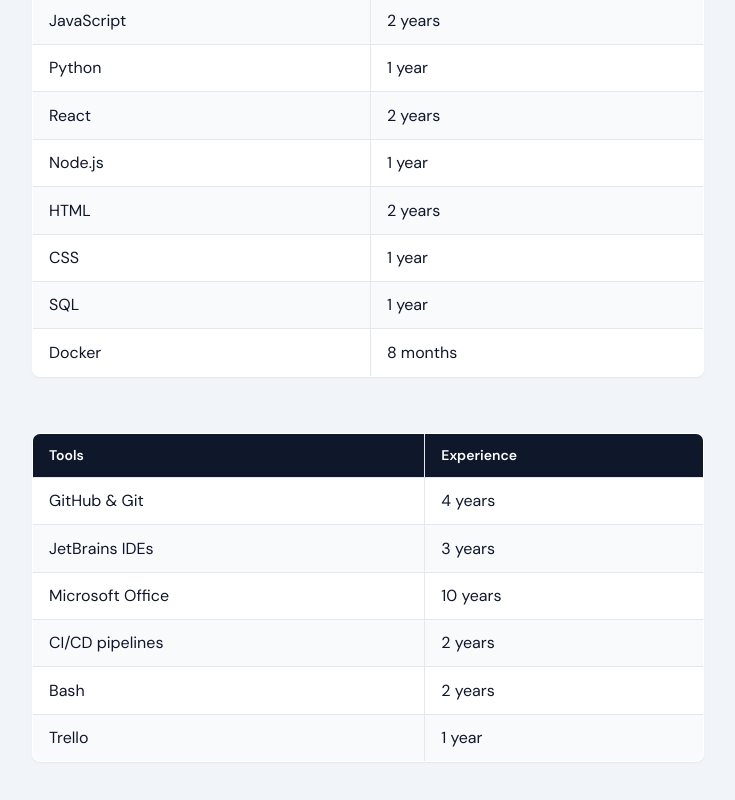
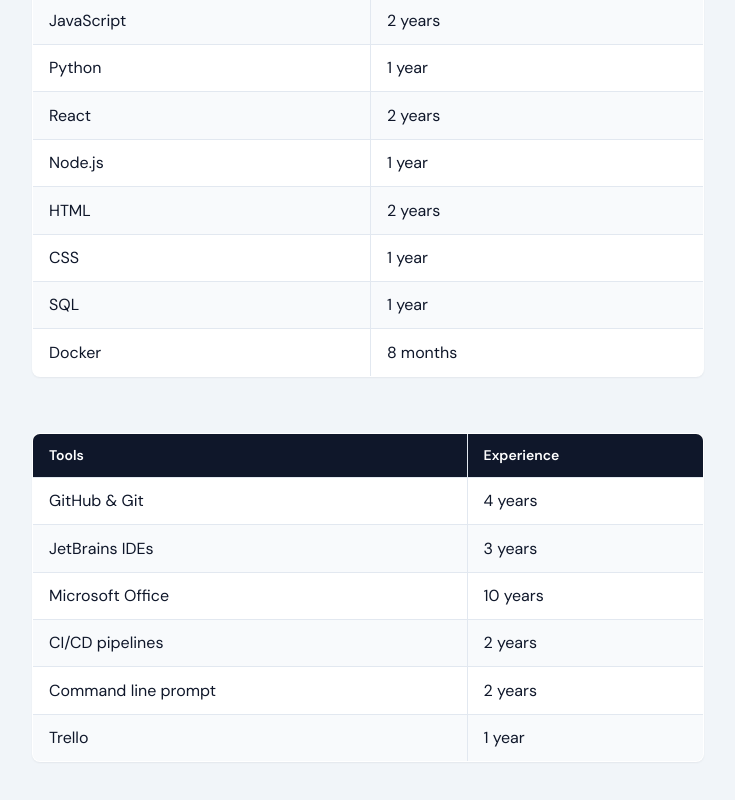
Before and after one commit to Leneord1/perso, a React (Vite) app: page /skills in a window 1280 px wide. Shown: the part 324-1124 px from the top of the page, without its empty margins (272-1007 px from the left). Built offline with nearby package versions, Linux system fonts and the light colour scheme.

Commit message:
Changed Bash to CLI in skills page

```diff
--- a/src/pages/skills.jsx
+++ b/src/pages/skills.jsx
@@ -79,7 +79,7 @@
                             <td>2 years</td>
                         </tr>
                         <tr>
-                            <td>Bash</td>
+                            <td>Command line prompt</td>
                             <td>2 years</td>
                         </tr>
                         <tr>
```
